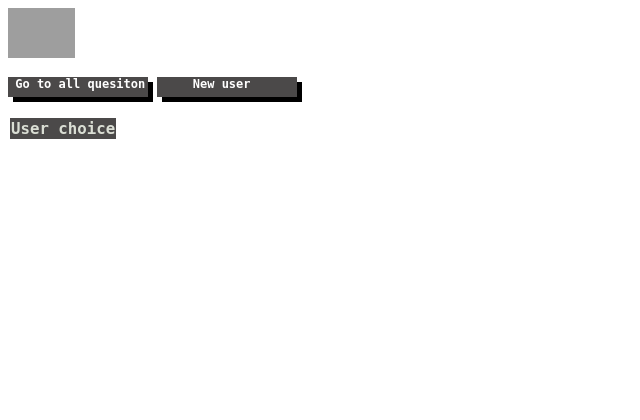
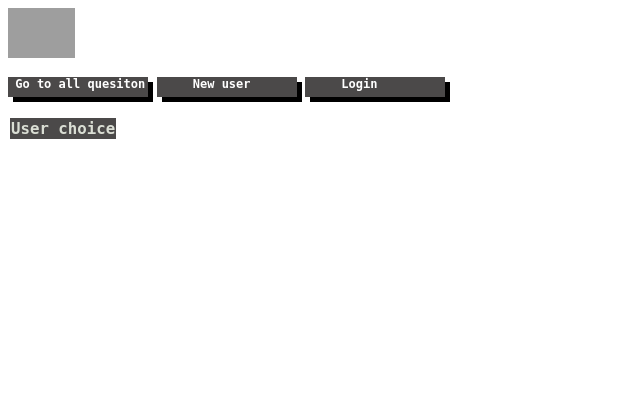
Before and after one commit to MadalinaRadulescu/Ask-Mate, a Flask app: template templates/main.html in a window 1280 px wide. Shown: the top 420 px of the page, without its empty margins (0-640 px from the left). Run offline with Flask 2, Linux system fonts and the light colour scheme; the template is opened without the code that fills it, so the values that code supplies are empty; some libraries are stand-ins or nearby versions; grey boxes are pictures that could not be loaded.

Commit message:
login button

```diff
--- a/server.py
+++ b/server.py
@@ -1,7 +1,7 @@
 from codecs import ascii_decode
 from crypt import methods
 from flask import Flask, render_template, redirect, request, url_for
-from requests import session
+# from requests import session
 import data_processing
 from bonus_questions import SAMPLE_QUESTIONS
 
--- a/templates/main.html
+++ b/templates/main.html
@@ -13,9 +13,10 @@
     <br>
 
     <br>
-    <div class="main" style="display:inline-block">  <a href="/list" id="add-href">&nbspGo to all quesiton</a> </div>
+    <div class="main" style="display:inline-block">  <a href="{{url_for('question_list')}}" id="add-href">&nbspGo to all quesiton</a> </div>
 
     <div class="main" style="display:inline-block">  <a href="{{url_for('registration')}}" id="add-href">&nbsp&nbsp&nbsp&nbsp&nbspNew user</a> </div>
+    <div class="main" style="display:inline-block">  <a href="{{url_for('login')}}" id="add-href">&nbsp&nbsp&nbsp&nbsp&nbspLogin</a> </div>
     <br>
     <br>
     <table>
```
